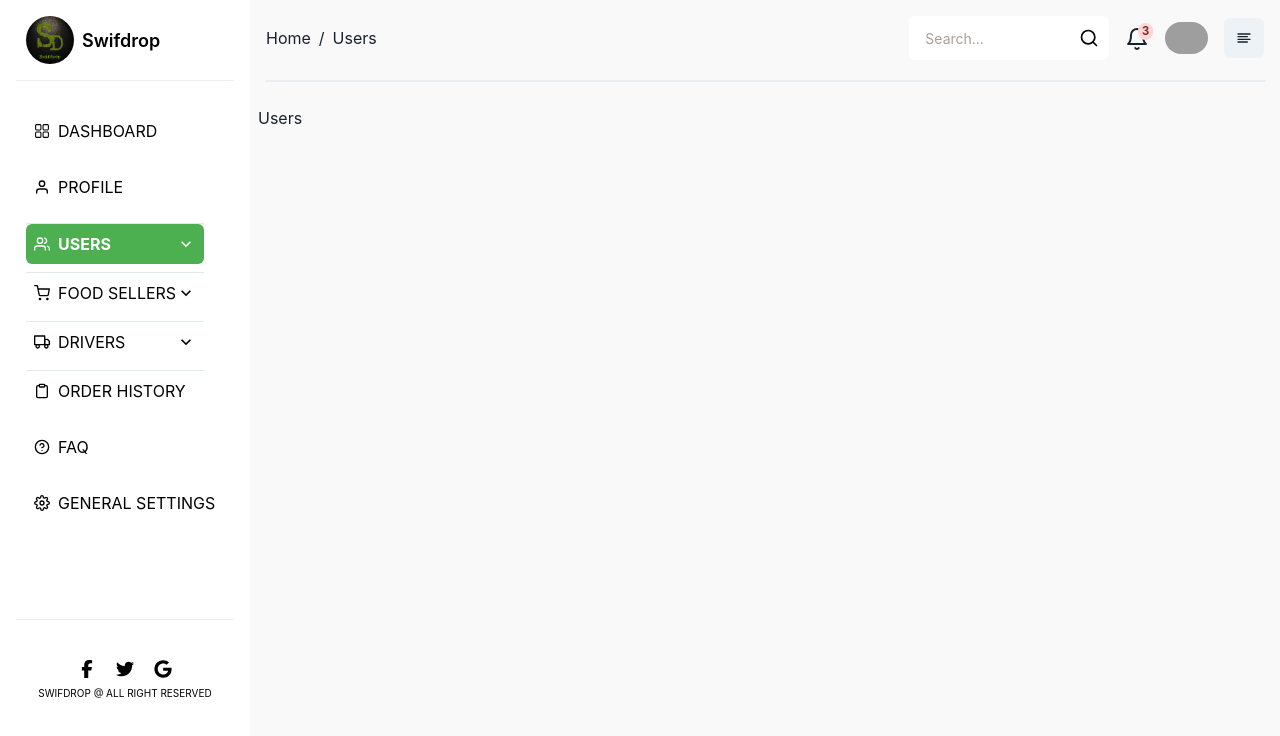
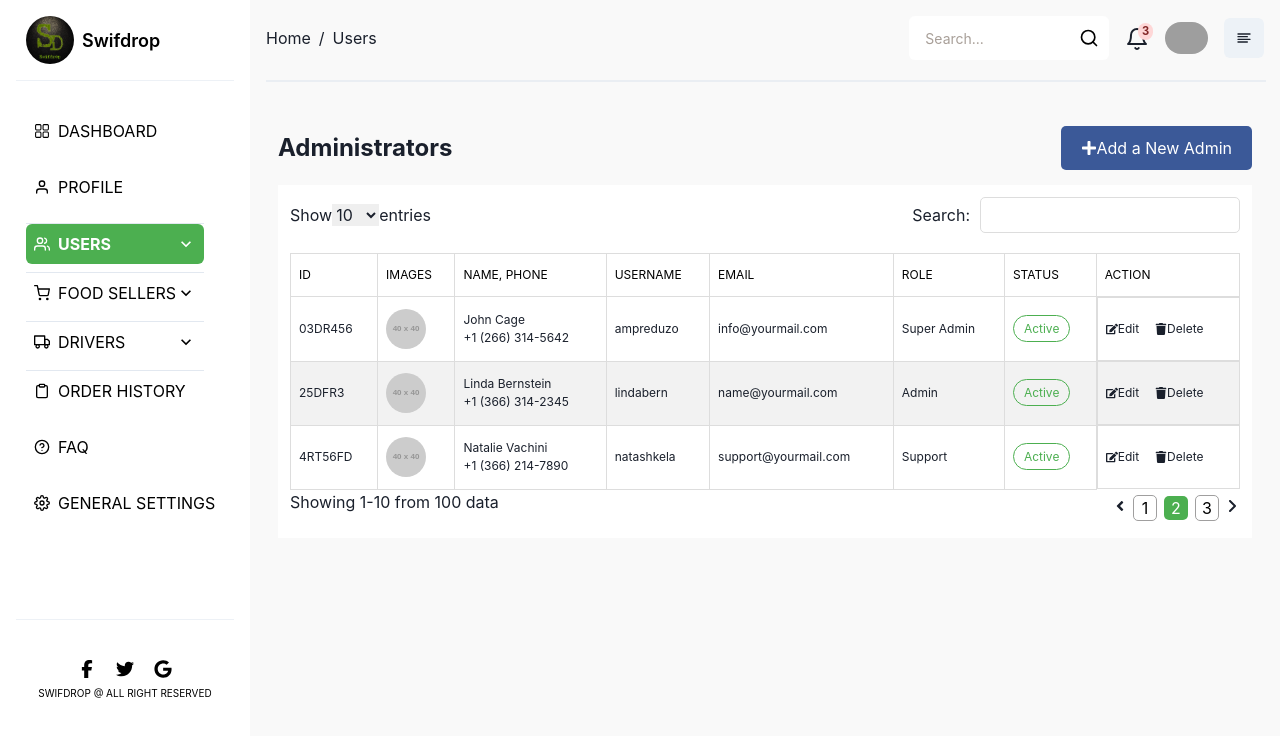
Before and after one commit to Ezugo23/Admin, a React (Vite) app: page /users in a window 1280 px wide. Shown: the top 736 px of the page. Built offline with nearby package versions, Linux system fonts and the light colour scheme; no server answers; grey boxes are pictures that could not be loaded.

Commit message:
feat: added user table

```diff
--- a/src/pages/users/Users.jsx
+++ b/src/pages/users/Users.jsx
@@ -1,7 +1,148 @@
-import React from 'react';
+// src/components/AdminTable.js
+import React, { useState } from 'react';
+import './administrators/styles/users.css';  // Import the custom styles
+import { FaEdit, FaPlus, FaTrash } from 'react-icons/fa';  // Import icons from react-icons
+import { FaAngleLeft } from "react-icons/fa";
+import { FaAngleRight } from "react-icons/fa6";
+
+
 
 const Users = () => {
-  return <div>Users</div>;
+  const [admins] = useState([
+    {
+      id: '03DR456',
+      image: 'https://via.placeholder.com/40',
+      name: 'John Cage',
+      phone: '+1 (266) 314-5642',
+      username: 'ampreduzo',
+      email: 'info@yourmail.com',
+      role: 'Super Admin',
+      status: 'Active',
+    },
+    {
+      id: '25DFR3',
+      image: 'https://via.placeholder.com/40',
+      name: 'Linda Bernstein',
+      phone: '+1 (366) 314-2345',
+      username: 'lindabern',
+      email: 'name@yourmail.com',
+      role: 'Admin',
+      status: 'Active',
+    },
+    {
+      id: '4RT56FD',
+      image: 'https://via.placeholder.com/40',
+      name: 'Natalie Vachini',
+      phone: '+1 (366) 214-7890',
+      username: 'natashkela',
+      email: 'support@yourmail.com',
+      role: 'Support',
+      status: 'Active',
+    },
+  ]);
+
+  return (
+    <div className="container">
+      <div className="header">
+        <h2 className="header-title">Administrators</h2>
+        <span className="add-admin-btn">
+          <FaPlus/>
+          Add a New Admin
+          </span>
+      </div>
+      <div className='main-container'>
+      <div className="entries-container mb-4">
+        <label>Show
+          <select className="ml-2">
+            <option value="10">10</option>
+            <option value="25">25</option>
+            <option value="50">50</option>
+            <option value="100">100</option>
+          </select>
+          entries
+        </label>
+        <div className="search-container ml-auto">
+          <label htmlFor="search">Search:</label>
+          <input id="search" type="text" />
+        </div>
+      </div>
+      <div className="table-container">
+        <table className="table min-w-full">
+          <thead className="table-header">
+            <tr>
+              <th>ID</th>
+              <th>IMAGES</th>
+              <th>NAME, PHONE</th>
+              <th>USERNAME</th>
+              <th>EMAIL</th>
+              <th>ROLE</th>
+              <th>STATUS</th>
+              <th>ACTION</th>
+            </tr>
+          </thead>
+          <tbody>
+            {admins.map((admin) => (
+              <tr key={admin.id} className="table-row">
+                <td>{admin.id}</td>
+                <td>
+                  <img
+                    src={admin.image}
+                    alt="Profile"
+                    className="image"
+                  />
+                </td>
+                <td>
+                  <div className="name-phone-container">
+                    <div className="text">
+                      <div>{admin.name}</div>
+                      <div className="text-gray-500">{admin.phone}</div>
+                    </div>
+                  </div>
+                </td>
+                <td>{admin.username}</td>
+                <td>{admin.email}</td>
+                <td>{admin.role}</td>
+                <td>
+                  <span className={`status ${admin.status === 'Active' ? 'status-active' : 'status-inactive'}`}>
+                    {admin.status}
+                  </span>
+                </td>
+                <td className="action-cell">
+                  <span className="action-item text-blue-500 text-sm hover:text-blue-700 cursor-pointer flex items-center gap-3">
+                    <FaEdit className="" /> Edit
+                  </span>
+                  <span className="action-item w-full text-red-500 text-sm hover:text-red-700 cursor-pointer flex items-center">
+                    <FaTrash className="-mr-6" /> Delete
+                  </span>
+                </td>
+              </tr>
+            ))}
+          </tbody>
+        </table>
+      </div>
+      <div className="pagination-con">
+        <span className="text-gray-600">Showing 1-10 from 100 data</span>
+        <div className="pagination flex items-center">
+          <button className="px-3 py-1 mx-1 bg-gray-200 rounded hover:bg-gray-300">
+          <FaAngleLeft />
+          </button>
+          <button className="px-3 py-1 mx-1 bg-gray-200 rounded hover:bg-gray-300 inactive">
+            1
+          </button>
+          <button className="px-3 py-1 mx-1 bg-green-500 text-white rounded hover:bg-green-600 active">
+            2
+          </button>
+          <button className="px-3 py-1 mx-1 bg-gray-200 rounded hover:bg-gray-300 inactive">
+            3
+          </button>
+          <button className="px-3 py-1 mx-1 bg-gray-200 rounded hover:bg-gray-300">
+          <FaAngleRight />
+          </button>
+        </div>
+      </div>
+      </div>
+    </div>
+  );
 };
 
 export default Users;
--- /dev/null
+++ b/src/pages/users/administrators/styles/users.css
@@ -0,0 +1,180 @@
+/* users.css */
+
+/* Horizontal and Vertical Lines */
+.table {
+    border-collapse: collapse;
+    width: 100%;
+  }
+
+  .table th, .table td {
+    border: 1px solid #ddd;
+    padding: 8px;
+  }
+
+  /* Background color for even rows */
+  .table tr:nth-child(even) {
+    background-color: #f2f2f2;
+  }
+
+  /* Hover effect */
+  .table tr:hover {
+    background-color: #ddd;
+  }
+
+  /* Table Header */
+  .table-header th {
+    padding-top: 12px;
+    padding-bottom: 12px;
+    text-align: left;
+    color: #000000;
+    font-size: 12px;
+    font-weight: 400;
+
+  }
+
+  /* Status Styles */
+  .status {
+    padding: 5px 10px;
+    border-radius: 5px;
+    color: white;
+  }
+
+  .status-active {
+    color: #4CAF50;
+    border: 1px solid #4CAF50;
+    border-radius: 18px;
+  }
+
+  .status-inactive {
+    color: #f44336;
+    border: 1px solid #f44336;
+    border-radius: 18px;
+  }
+
+  /* Align image and name on the same line */
+  .name-phone-container {
+    display: flex;
+    align-items: center;
+  }
+
+  .name-phone-container img {
+    margin-right: 10px;
+  }
+
+  .name-phone-container .text {
+    display: flex;
+    flex-direction: column;
+  }
+
+  /* Other Styles */
+  .container {
+    width: 100%;
+    margin: 0 auto;
+    padding: 20px;
+  }
+
+  .header {
+    display: flex;
+    justify-content: space-between;
+    align-items: center;
+    margin-bottom: -5px;
+  }
+
+  .header-title {
+    font-size: 24px;
+    font-weight: bold;
+    margin-bottom: 20px;
+
+  }
+
+  .add-admin-btn {
+    background-color: #3B5998;
+    color: white;
+    padding: 10px 20px;
+    border: none;
+    border-radius: 5px;
+    cursor: pointer;
+    margin-bottom: 20px;
+    display:flex;
+    justify-content: center;
+    align-items: center;
+
+  }
+
+
+
+  .entries-container {
+    display: flex;
+    justify-content: space-between;
+    align-items: center;
+    margin-bottom: 20px;
+  }
+
+  .search-container {
+    display: flex;
+    align-items: center;
+  }
+
+  .search-container label {
+    margin-right: 10px;
+  }
+
+  .search-container input {
+    padding: 5px;
+    border: 1px solid #ddd;
+    border-radius: 5px;
+  }
+
+  .pagination button {
+    cursor: pointer;
+  }
+  .image{
+    width: 2.5rem;
+    height: 2.5rem;
+    border-radius: 20px;
+
+  }
+  .pagination-con{
+    display:flex;
+    justify-content:space-between
+  }
+  .pagination button.active {
+    background-color: #4CAF50;
+    width: 24px;
+    margin: 2px;
+    color: white;
+    border-radius: 5px;
+  }
+  .pagination button.inactive {
+    border:1px solid rgb(160, 159, 159);
+    width: 24px;
+    margin: 5px;
+    color: black;
+    border-radius: 5px;
+  }
+  .main-container{
+    background-color: white !important;
+    padding: 12px;
+  }
+
+  .pagination button:hover {
+    background-color: #ddd;
+  }
+.table-row{
+    font-size: 12px;
+}
+  .action-cell {
+    display: flex;
+    height: 8vh;
+  gap: 1rem; /* Adjust spacing between buttons */
+
+}
+
+.action-item {
+  display: flex;
+  align-items: center;
+}
+
+.cursor-pointer {
+  cursor: pointer;
+}
```
Also changed, not shown: src/App.css (line endings or trailing spaces), 1 other file (tests, documents, lock files or other folders).
